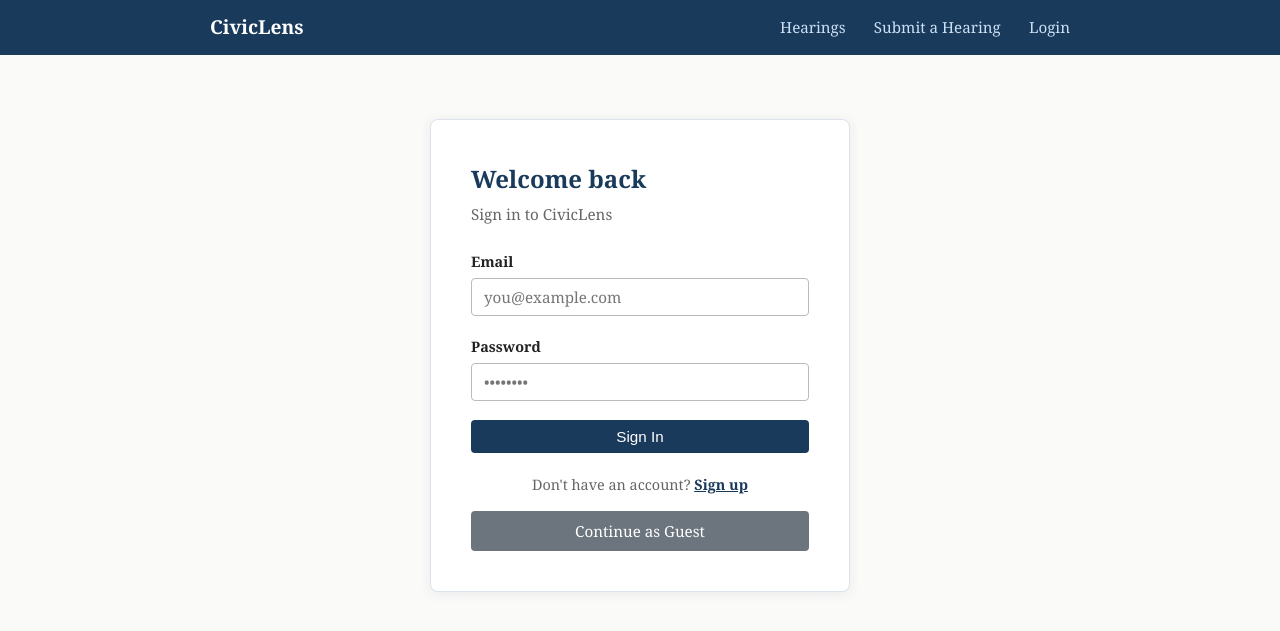
After one commit to luiscarlosgarcia1/hackathon_2026, a Flask app: template app/templates/auth/login.html in a window 1280 px wide. The commit adds this page. Shown: the top 631 px of the page. Run offline with Flask 3, Linux system fonts and the light colour scheme; the template is opened without the code that fills it, so the values that code supplies are empty.

Commit message:
add login signup guest button templates

```diff
--- a/app/static/style.css
+++ b/app/static/style.css
@@ -419,3 +419,45 @@ td a { color: #1a3a5c; }
   z-index: 999;
   white-space: pre-wrap;
 }
+/* ── Auth ── */
+.auth-container {
+  display: flex;
+  justify-content: center;
+  align-items: center;
+  min-height: 60vh;
+  padding: 2rem 1rem;
+}
+
+.auth-card {
+  background: #fff;
+  border: 1px solid #dde3ea;
+  border-radius: 8px;
+  padding: 2.5rem;
+  width: 100%;
+  max-width: 420px;
+  box-shadow: 0 2px 12px rgba(26,58,92,0.08);
+}
+
+.auth-card h1 {
+  margin: 0 0 0.25rem;
+  font-size: 1.5rem;
+  color: #1a3a5c;
+}
+
+.auth-subtitle {
+  color: #666;
+  margin: 0 0 1.5rem;
+  font-size: 0.95rem;
+}
+
+.auth-footer {
+  text-align: center;
+  margin-top: 1.25rem;
+  font-size: 0.9rem;
+  color: #666;
+}
+
+.auth-footer a {
+  color: #1a3a5c;
+  font-weight: bold;
+}
--- /dev/null
+++ b/app/templates/auth/login.html
@@ -0,0 +1,34 @@
+{% extends "base.html" %}
+{% block title %}Login — CivicLens{% endblock %}
+
+{% block content %}
+<div class="auth-container">
+  <div class="auth-card">
+    <h1>Welcome back</h1>
+    <p class="auth-subtitle">Sign in to CivicLens</p>
+
+    {% if error %}
+    <div class="flash flash-error">{{ error }}</div>
+    {% endif %}
+
+    <form method="POST" action="{{ url_for('web.login') }}">
+      <div class="form-group">
+        <label for="email">Email</label>
+        <input type="email" id="email" name="email" required placeholder="you@example.com">
+      </div>
+      <div class="form-group">
+        <label for="password">Password</label>
+        <input type="password" id="password" name="password" required placeholder="••••••••">
+      </div>
+      <button type="submit" class="btn" style="width:100%">Sign In</button>
+    </form>
+
+    <p class="auth-footer">Don't have an account? <a href="{{ url_for('web.signup') }}">Sign up</a></p>
+    <div style="text-align:center; margin-top:0.75rem;">
+  <a href="{{ url_for('web.list_hearings') }}" class="btn" style="background:#6c757d; width:100%; display:block;">
+    Continue as Guest
+  </a>
+</div>
+  </div>
+</div>
+{% endblock %}
--- a/app/templates/base.html
+++ b/app/templates/base.html
@@ -13,6 +13,7 @@
       <div class="nav-links">
         <a href="{{ url_for('web.list_hearings') }}">Hearings</a>
         <a href="{{ url_for('web.new_hearing') }}">Submit a Hearing</a>
+        <a href="{{ url_for('web.login') }}">Login</a>
       </div>
     </div>
   </nav>
```
Also changed, not shown: app/templates/auth/signup.html (added, +33 -0 lines).
